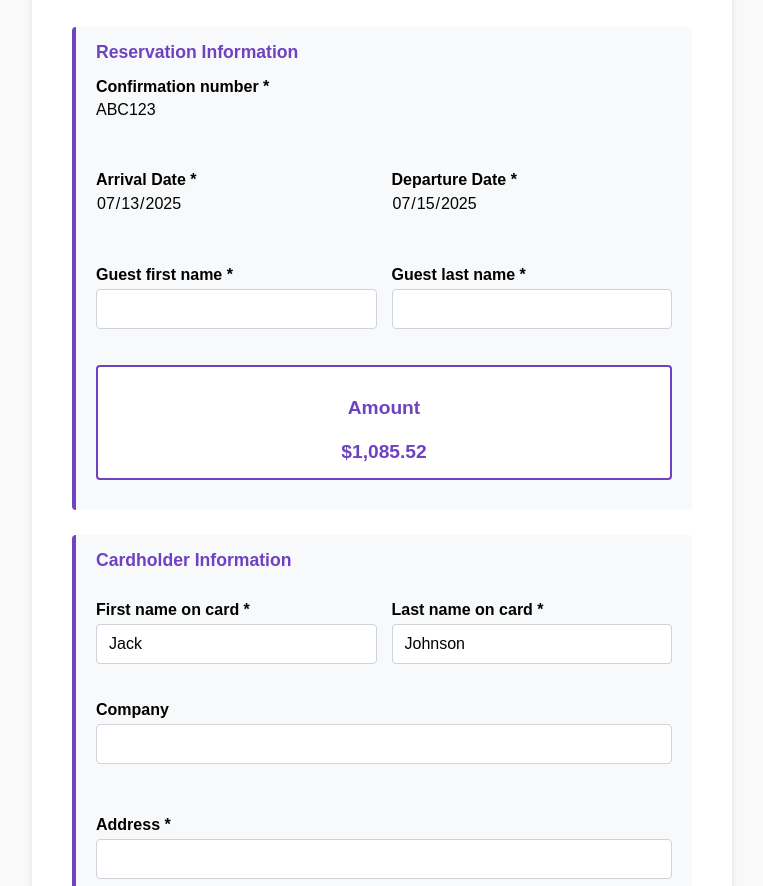
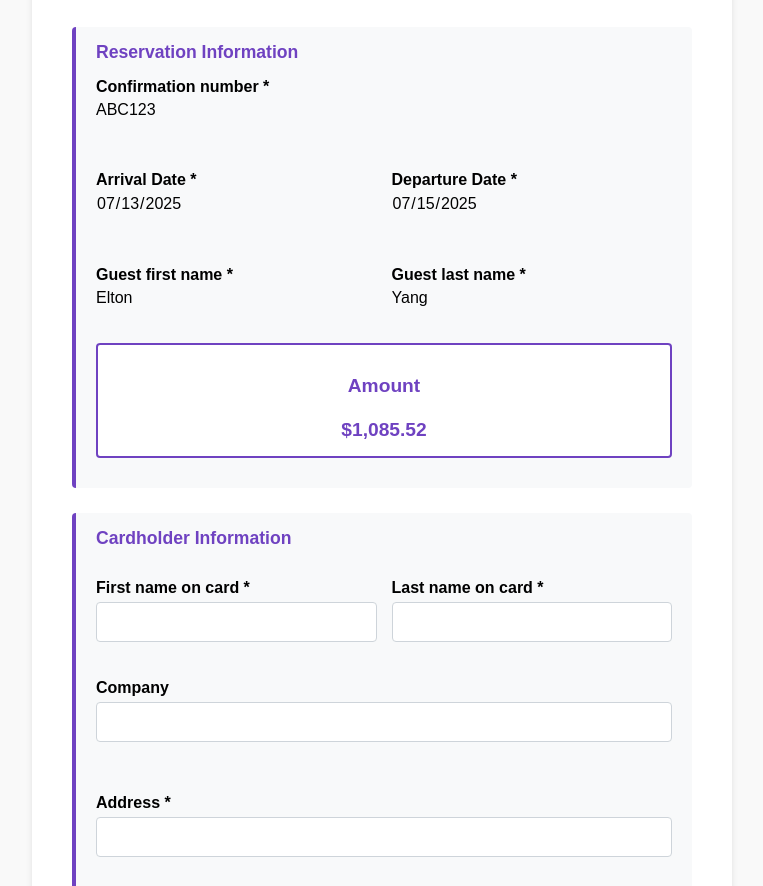
Before and after one commit to logantucker25/checkout-library, a website: page demos/free-hand-sign-blanks/index.html in a window 1280 px wide. Shown: the part 165-1051 px from the top of the page, without its empty margins (258-1021 px from the left). Drawn offline with Linux system fonts and the light colour scheme.

Commit message:
new blank version2

```diff
--- a/demos/free-hand-sign-blanks/index.html
+++ b/demos/free-hand-sign-blanks/index.html
@@ -617,7 +617,7 @@ input[readonly][type="number"] {
                           <div class="field-group-item">
                             <label for="guest_first_name">Guest first name *</label>
 
-                            <input name="guest_first_name" id="guest_first_name" type="text" placeholder="" required class="form-field" />
+                            <input name="guest_first_name" id="guest_first_name" type="text" placeholder="" required readonly value="Elton" class="form-field" />
 
                             <span class="field-error" id="error-guest_first_name"></span>
                           </div>
@@ -630,7 +630,7 @@ input[readonly][type="number"] {
                           <div class="field-group-item">
                             <label for="guest_last_name">Guest last name *</label>
 
-                            <input name="guest_last_name" id="guest_last_name" type="text" placeholder="" required class="form-field" />
+                            <input name="guest_last_name" id="guest_last_name" type="text" placeholder="" required readonly value="Yang" class="form-field" />
 
                             <span class="field-error" id="error-guest_last_name"></span>
                           </div>
@@ -713,7 +713,7 @@ input[readonly][type="number"] {
                           <div class="field-group-item">
                             <label for="first_name">First name on card *</label>
 
-                            <input name="first_name" id="first_name" type="text" value="Jack" required class="form-field" />
+                            <input name="first_name" id="first_name" type="text" required class="form-field" />
 
                             <span class="field-error" id="error-first_name"></span>
                           </div>
@@ -726,7 +726,7 @@ input[readonly][type="number"] {
                           <div class="field-group-item">
                             <label for="last_name">Last name on card *</label>
 
-                            <input name="last_name" id="last_name" type="text" value="Johnson" required class="form-field" />
+                            <input name="last_name" id="last_name" type="text" required class="form-field" />
 
                             <span class="field-error" id="error-last_name"></span>
                           </div>
```
